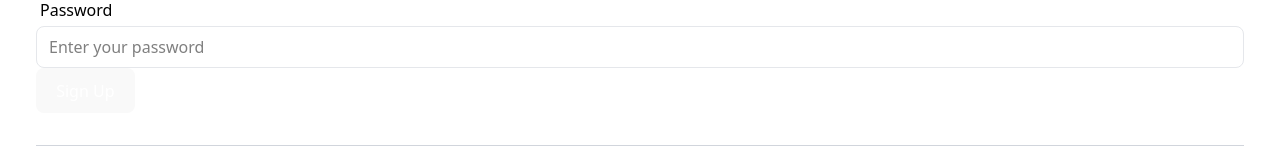
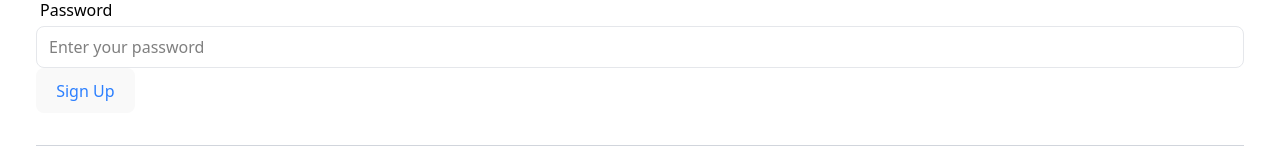
Before and after one commit to NikhilTiwari-code/blog-app, a React (Vite) app: page /signup in a window 1280 px wide. Shown: the part 341-504 px from the top of the page. Built offline with nearby package versions, Linux system fonts and the light colour scheme; no server answers.

Commit message:
fixed login and signup text color

```diff
--- a/src/components/Login.jsx
+++ b/src/components/Login.jsx
@@ -70,7 +70,7 @@ function Login(){
                     placeholder="Enter your password"
                     {...register('password', {required: true})}
                 />
-                <Button type="submit">Login</Button>
+                <Button type="submit" bgColor="bg-transparent" textColor="text-blue-500">Login</Button>
             </form>
         </div>
     )
--- a/src/components/Signup.jsx
+++ b/src/components/Signup.jsx
@@ -77,7 +77,7 @@ function Signup(){
                 placeholder="Enter your password"
                 {...register('password',{required: true,})}
             />
-            <Button type="submit">Sign Up</Button>
+            <Button type="submit" bgColor="bg-transparent" textColor="text-blue-500">Sign Up</Button>
             </form>
         </div>
     )
```
